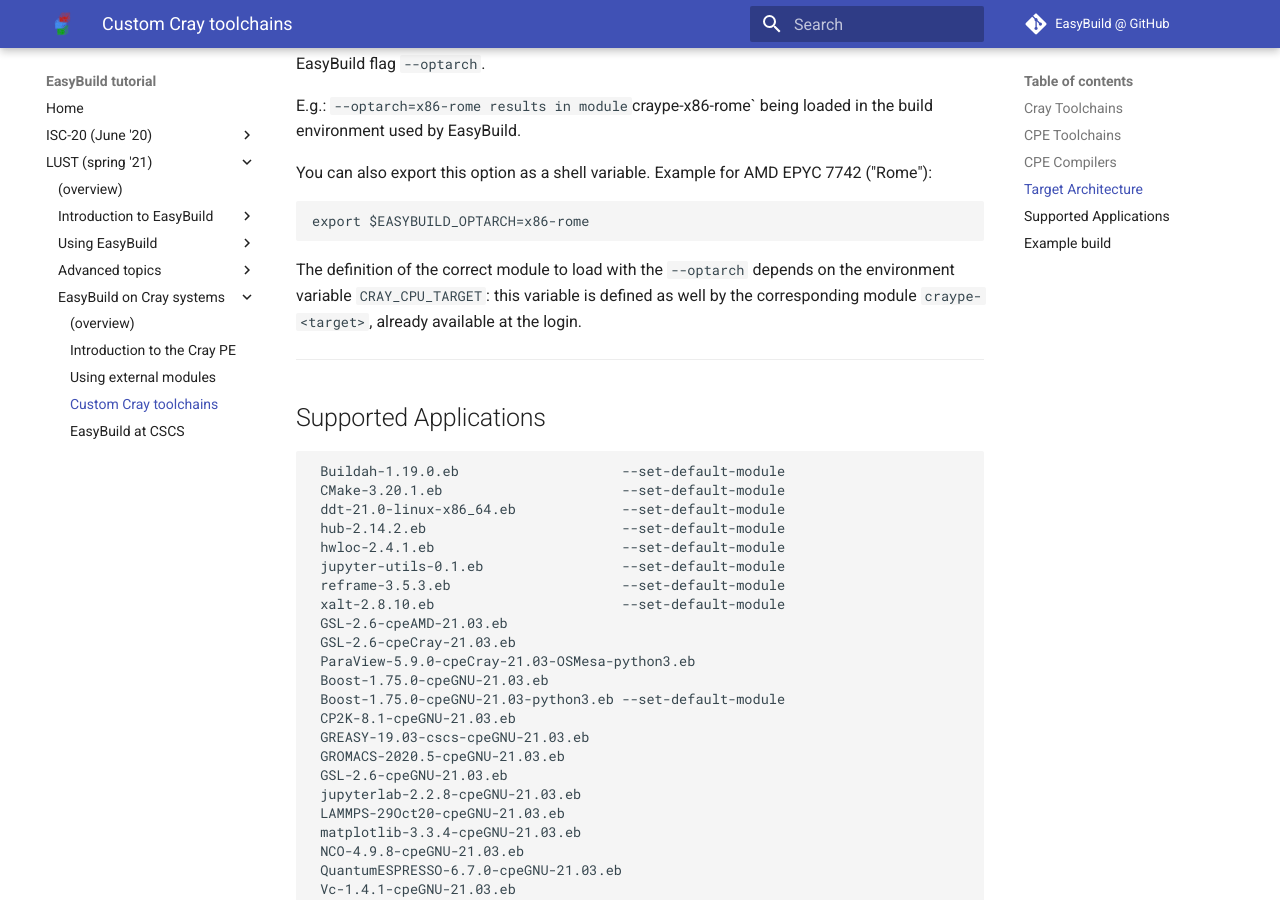
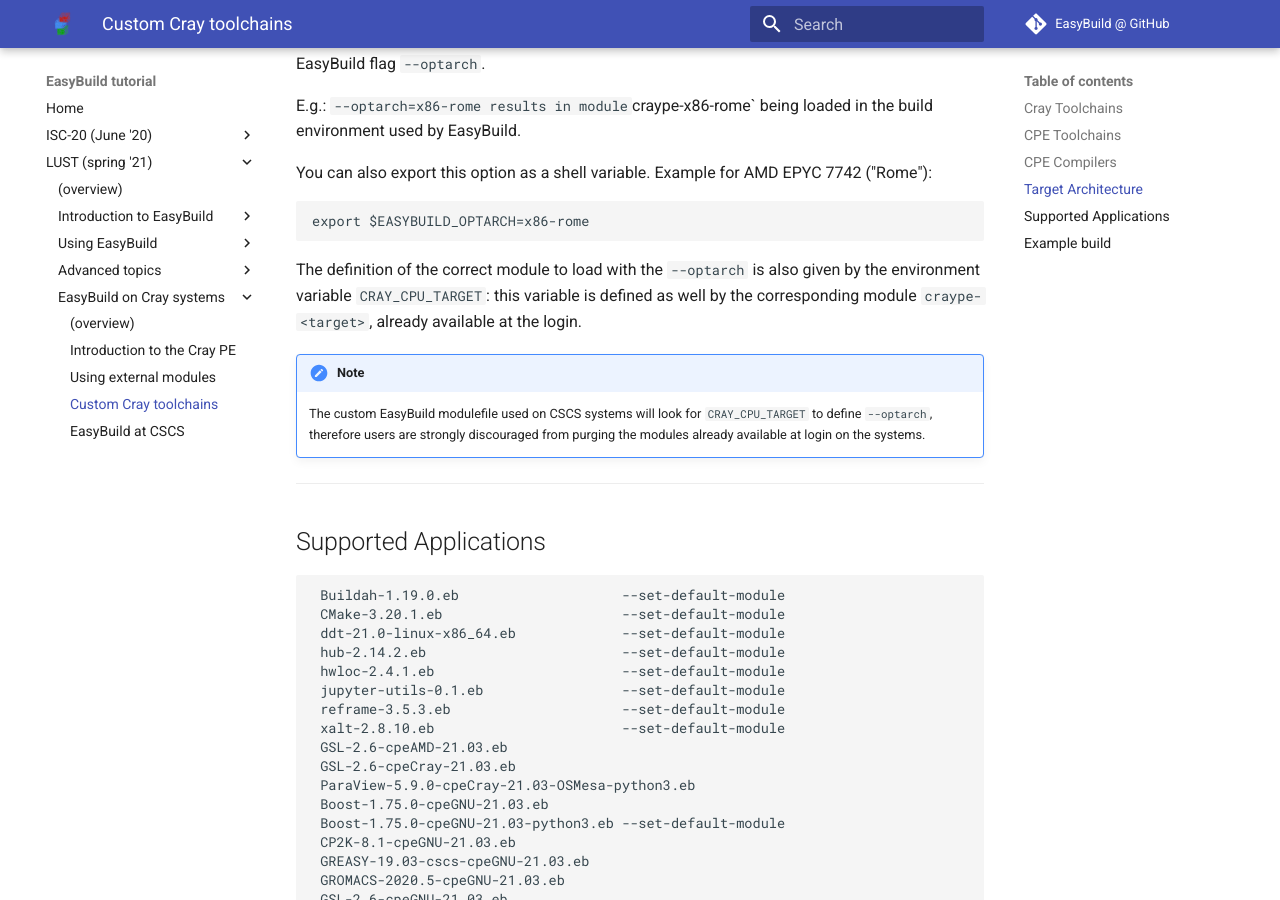
Before and after one commit to easybuilders/easybuild-tutorial, an MkDocs documentation site: the page built from docs/2021-lust/cray/custom_toolchains.md, in a window 1280 px wide and 900 px high, scrolled down 2381 px. Built offline with MkDocs 1.6.1 and Material for MkDocs 9.7.7, drawn with Linux system fonts in a browser that asks for light colours.

Commit message:
Note for optarch

````diff
--- a/docs/2021-lust/cray/custom_toolchains.md
+++ b/docs/2021-lust/cray/custom_toolchains.md
@@ -97,8 +97,12 @@ You can also export this option as a shell variable. Example for AMD EPYC 7742 (
 export $EASYBUILD_OPTARCH=x86-rome
 ```
 
-The definition of the correct module to load with the `--optarch` depends on the environment variable `CRAY_CPU_TARGET`:
+The definition of the correct module to load with the `--optarch` is also given by the environment variable `CRAY_CPU_TARGET`:
 this variable is defined as well by the corresponding module `craype-<target>`, already available at the login.
+
+!!! Note
+    The custom EasyBuild modulefile used on CSCS systems will look for `CRAY_CPU_TARGET` to define `--optarch`,
+    therefore users are strongly discouraged from purging the modules already available at login on the systems.
 
 ---
 
````
